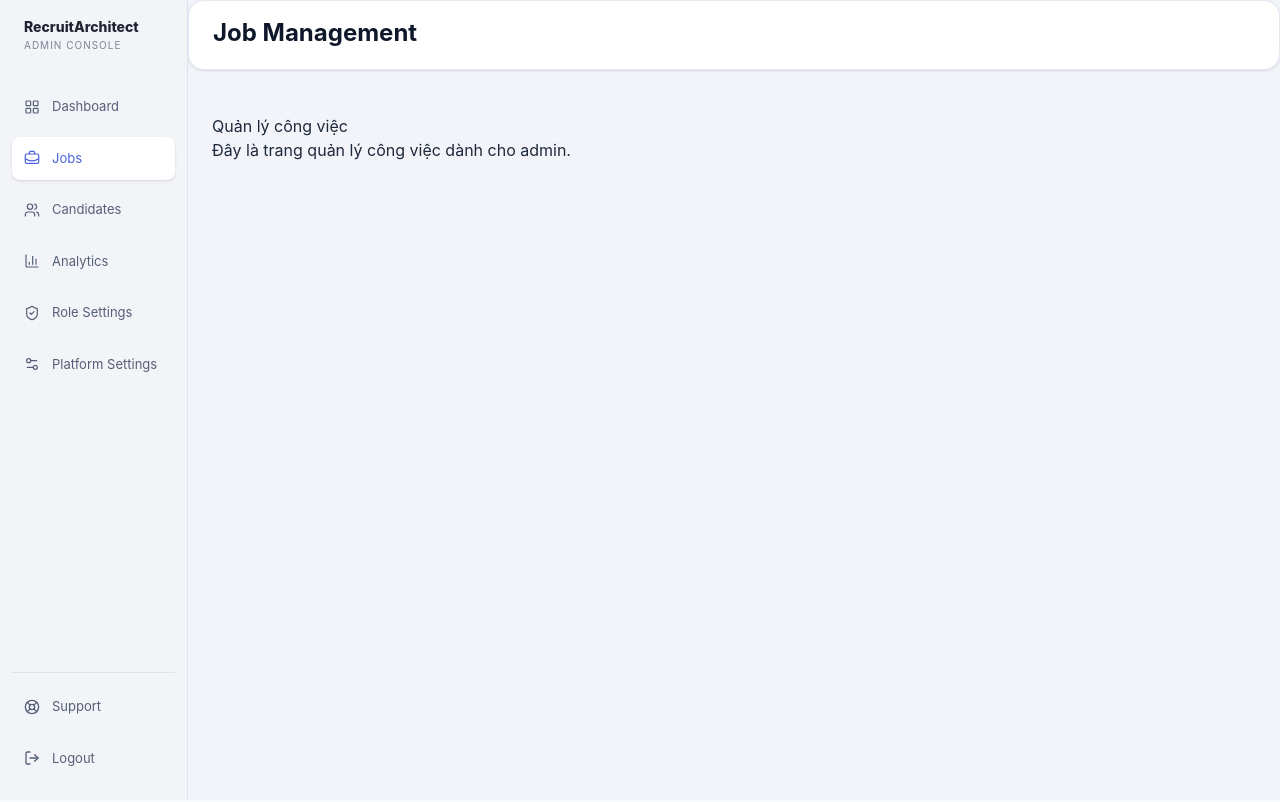
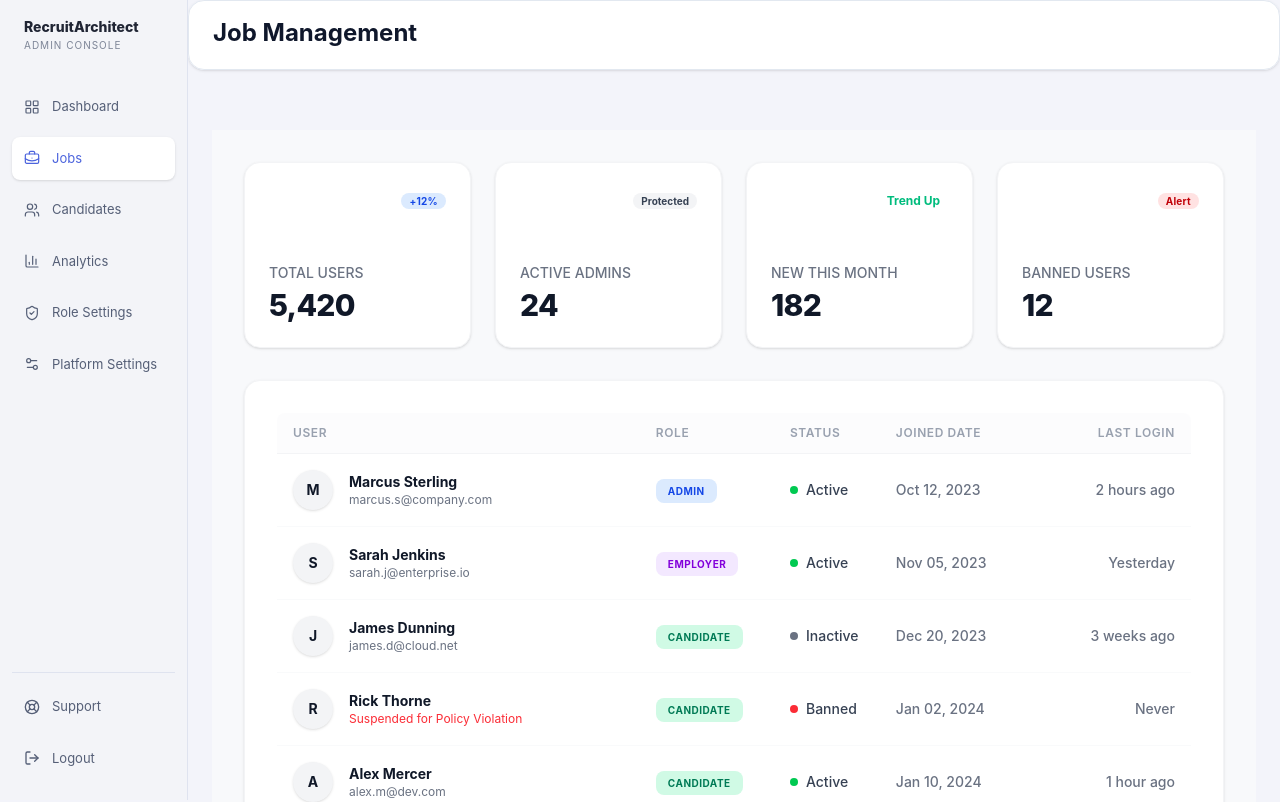
Before and after one commit to baohuy6505/JobBrain, a React app in the folder frontend/: page /admin/jobs in a window 1280 px wide. Shown: the top 802 px of the page. Built offline with nearby package versions, Linux system fonts and the light colour scheme; the HTML template or start-up script is replaced by a standard one.

Commit message:
feat(admin): implement user management page

```diff
--- /dev/null
+++ b/frontend/src/components/admin/Jobs/AdminStats.jsx
@@ -0,0 +1,30 @@
+import React from "react";
+import StatsGrid from "../../common/StatsGrid";
+
+// Hàm phụ trợ: Tự động vẽ HTML/CSS cho Badge
+const renderBadge = (text, theme) => {
+  if (!text) return null;
+  switch (theme) {
+    case "blue":
+      return <span className="bg-blue-100 text-blue-700 text-[10px] font-bold px-2 py-0.5 rounded-full tracking-wide">{text}</span>;
+    case "emerald":
+      return <span className="text-emerald-500 text-xs font-bold px-2 py-1 rounded-md">{text}</span>;
+    case "red":
+      return <span className="bg-red-100 text-red-700 text-[10px] font-bold px-2 py-0.5 rounded-full tracking-wide">{text}</span>;
+    default:
+      return <span className="bg-gray-100 text-gray-700 text-[10px] font-bold px-2 py-0.5 rounded-full">{text}</span>;
+  }
+};
+
+const AdminStats = ({ statsData }) => {
+  const statsItems = statsData.map((stat) => ({
+    type: stat.type,
+    title: stat.title,
+    value: stat.value,
+    badge: renderBadge(stat.badgeText, stat.badgeTheme)
+  }));
+
+  return <StatsGrid items={statsItems} />;
+};
+
+export default AdminStats;
--- /dev/null
+++ b/frontend/src/components/admin/Jobs/AdminUserTable.jsx
@@ -0,0 +1,110 @@
+import React from "react";
+import JobTable from "../../common/JobTable";
+import { Pagination } from "../../common/Pagination";
+
+// Từ điển UI nội bộ cho Bảng
+const roleConfig = {
+  "ADMIN": "bg-blue-100 text-blue-700",
+  "EMPLOYER": "bg-purple-100 text-purple-700",
+  "CANDIDATE": "bg-emerald-100 text-emerald-700",
+  "DEFAULT": "bg-gray-100 text-gray-700"
+};
+
+const statusConfig = {
+  "Active": "bg-green-500",
+  "Inactive": "bg-gray-500",
+  "Banned": "bg-red-500",
+  "DEFAULT": "bg-gray-300"
+};
+
+const AdminUserTable = ({ data, params, isLoading, onParamChange }) => {
+
+  // Định nghĩa cột
+  const userColumns = [
+    {
+      key: "name",
+      label: "USER",
+      render: (user) => {
+        const logoText = user.name.charAt(0).toUpperCase();
+        return (
+          <div className="flex items-center gap-4">
+            <div className={`w-10 h-10 rounded-full flex items-center justify-center font-bold shadow-sm bg-gray-100 text-gray-900`}>
+              {logoText}
+            </div>
+            <div>
+              <span className="font-bold text-gray-900">{user.name}</span>
+              <p className={`text-xs ${user.suspendedReason ? 'text-red-500' : 'text-gray-500'}`}>
+                {user.suspendedReason || user.email}
+              </p>
+            </div>
+          </div>
+        );
+      }
+    },
+    {
+      key: "role",
+      label: "ROLE",
+      render: (user) => {
+        const style = roleConfig[user.role] || roleConfig["DEFAULT"];
+        return <span className={`px-3 py-1.5 rounded-lg text-[10px] font-bold uppercase tracking-wider ${style}`}>{user.role}</span>;
+      }
+    },
+    {
+      key: "status",
+      label: "STATUS",
+      render: (user) => {
+        const dotColor = statusConfig[user.status] || statusConfig["DEFAULT"];
+        return (
+          <div className="flex items-center gap-2">
+            <span className={`w-2 h-2 rounded-full ${dotColor}`}></span>
+            <span className="text-gray-700 text-sm font-medium">{user.status}</span>
+          </div>
+        );
+      }
+    },
+    {
+      key: "joinedDate",
+      label: "JOINED DATE",
+      render: (user) => <span className="text-gray-500 font-medium text-sm">{user.joinedDate}</span>
+    },
+    {
+      key: "lastLogin",
+      label: "LAST LOGIN",
+      render: (user) => <span className="text-gray-500 font-medium text-sm">{user.lastLogin}</span>
+    },
+  ];
+
+  return (
+    <div className="bg-white rounded-2xl shadow-sm border border-gray-100 overflow-hidden p-6 md:p-8 relative min-h-[300px]">
+
+      {/* Lớp phủ Loading */}
+      {isLoading && (
+        <div className="absolute inset-0 bg-white/60 backdrop-blur-[1px] z-10 flex items-center justify-center">
+          <div className="animate-spin rounded-full h-8 w-8 border-b-2 border-[#6344ff]"></div>
+        </div>
+      )}
+
+      {/* Gọi JobTable */}
+      <div className="relative z-0">
+        <JobTable columns={userColumns} data={data.items} />
+
+        {/* Phân trang */}
+        <div className="flex flex-col md:flex-row justify-between items-center mt-6 text-sm text-gray-500 border-t border-gray-100 pt-6 gap-4">
+          <p>
+            Đang hiển thị {(params.page - 1) * params.limit + 1} đến {Math.min(params.page * params.limit, data.totalItems)} của <span className="font-bold text-gray-800">{data.totalItems}</span> người dùng
+          </p>
+
+          <div className="-mt-12">
+            <Pagination
+              totalPages={data.totalPages}
+              currentPage={params.page}
+              onPageChange={(page) => onParamChange("page", page)}
+            />
+          </div>
+        </div>
+      </div>
+    </div>
+  );
+};
+
+export default AdminUserTable;
--- a/frontend/src/mock/adminRoleMock.js
+++ b/frontend/src/mock/adminRoleMock.js
@@ -91,3 +91,39 @@ export const auditMock = [
     sub: "Updated by Admin Sarah • 3 days ago",
   },
 ];
+
+
+export const MOCK_ADMIN_STATS = [
+  { type: "TOTAL_USERS", title: "TOTAL USERS", value: "5,420", badgeText: "+12%", badgeTheme: "blue" },
+  { type: "ACTIVE_ADMINS", title: "ACTIVE ADMINS", value: "24", badgeText: "Protected", badgeTheme: "gray" },
+  { type: "NEW_THIS_MONTH", title: "NEW THIS MONTH", value: "182", badgeText: "Trend Up", badgeTheme: "emerald" },
+  { type: "BANNED_USERS", title: "BANNED USERS", value: "12", badgeText: "Alert", badgeTheme: "red" }
+];
+
+export const MOCK_ADMIN_USERS = [
+  { id: 1, name: "Marcus Sterling", email: "marcus.s@company.com", role: "ADMIN", status: "Active", joinedDate: "Oct 12, 2023", lastLogin: "2 hours ago" },
+  { id: 2, name: "Sarah Jenkins", email: "sarah.j@enterprise.io", role: "EMPLOYER", status: "Active", joinedDate: "Nov 05, 2023", lastLogin: "Yesterday" },
+  { id: 3, name: "James Dunning", email: "james.d@cloud.net", role: "CANDIDATE", status: "Inactive", joinedDate: "Dec 20, 2023", lastLogin: "3 weeks ago" },
+  { id: 4, name: "Rick Thorne", suspendedReason: "Suspended for Policy Violation", role: "CANDIDATE", status: "Banned", joinedDate: "Jan 02, 2024", lastLogin: "Never" },
+  { id: 5, name: "Alex Mercer", email: "alex.m@dev.com", role: "CANDIDATE", status: "Active", joinedDate: "Jan 10, 2024", lastLogin: "1 hour ago" },
+  { id: 6, name: "Elena Gilbert", email: "elena@vampire.com", role: "EMPLOYER", status: "Active", joinedDate: "Feb 14, 2024", lastLogin: "Just now" },
+  { id: 7, name: "Damon Salvatore", suspendedReason: "Spam Posting", role: "EMPLOYER", status: "Banned", joinedDate: "Mar 01, 2024", lastLogin: "1 month ago" }
+];
+
+// Hàm giả lập API lấy danh sách user có phân trang
+export const fetchAdminUsersApi = async (params) => {
+  await new Promise((resolve) => setTimeout(resolve, 400)); // Cố tình delay 0.4s để tạo hiệu ứng loading
+
+  let filtered = [...MOCK_ADMIN_USERS];
+
+  // Logic phân trang
+  const page = params.page || 1;
+  const limit = params.limit || 5; // Mình set 5 dòng/trang để bạn dễ test
+  const startIndex = (page - 1) * limit;
+
+  return {
+    items: filtered.slice(startIndex, startIndex + limit),
+    totalItems: filtered.length,
+    totalPages: Math.ceil(filtered.length / limit),
+  };
+};
--- a/frontend/src/pages/Admin/Jobs/AdminJobsPage.jsx
+++ b/frontend/src/pages/Admin/Jobs/AdminJobsPage.jsx
@@ -1,8 +1,63 @@
-export default function AdminJobsPage() {
+import React, { useState, useEffect } from "react";
+// Import API Mock
+import { fetchAdminUsersApi, MOCK_ADMIN_STATS } from "../../../mock/adminRoleMock";
+
+// Import 2 component con bạn vừa tạo
+import AdminStats from "../../../components/admin/Jobs/AdminStats";
+import AdminUserTable from "../../../components/admin/Jobs/AdminUserTable";
+
+const AdminJobsPage = () => {
+  // STATE QUẢN LÝ
+  const [params, setParams] = useState({ page: 1, limit: 5 });
+  const [data, setData] = useState({ items: [], totalPages: 0, totalItems: 0 });
+  const [isLoading, setIsLoading] = useState(false);
+
+  // HÀM ĐỔI PARAMS (Truyền xuống con để con gọi khi đổi trang)
+  const handleParamChange = (key, value) => {
+    setParams((prev) => ({
+      ...prev,
+      [key]: value,
+      page: key === "page" ? value : 1, // Đổi tham số khác thì tự reset về trang 1
+    }));
+  };
+
+  // GỌI API
+  useEffect(() => {
+    const loadData = async () => {
+      setIsLoading(true);
+      try {
+        const response = await fetchAdminUsersApi(params);
+        setData(response);
+      } catch (error) {
+        console.error("Lỗi fetch users:", error);
+      } finally {
+        setIsLoading(false);
+      }
+    };
+    loadData();
+  }, [params]);
+
+  // GIAO DIỆN CHÍNH
   return (
-    <div>
-      <h1>Quản lý công việc</h1>
-      <p>Đây là trang quản lý công việc dành cho admin.</p>
+    <div className="min-h-screen bg-[#f8f9fb] p-8 mt-4">
+      <div className="max-w-7xl mx-auto">
+
+        {/* Khối thống kê */}
+        <div className="mb-8">
+          <AdminStats statsData={MOCK_ADMIN_STATS} />
+        </div>
+
+        {/* Bảng Dữ Liệu & Phân Trang */}
+        <AdminUserTable
+          data={data}
+          params={params}
+          isLoading={isLoading}
+          onParamChange={handleParamChange}
+        />
+
+      </div>
     </div>
   );
-}
+};
+
+export default AdminJobsPage;
```
